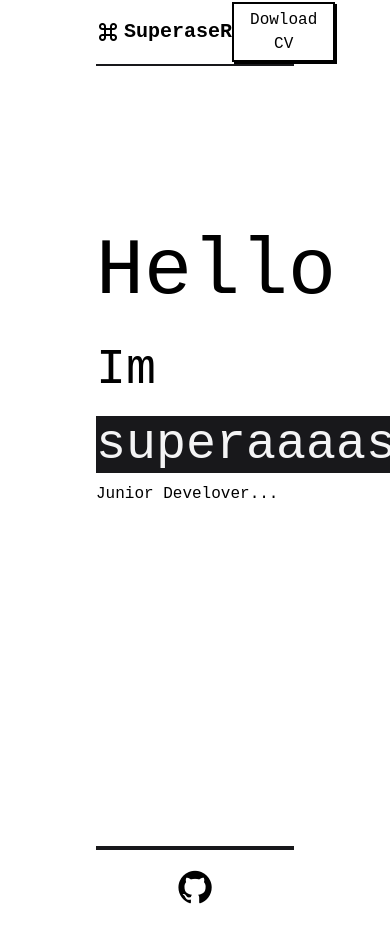
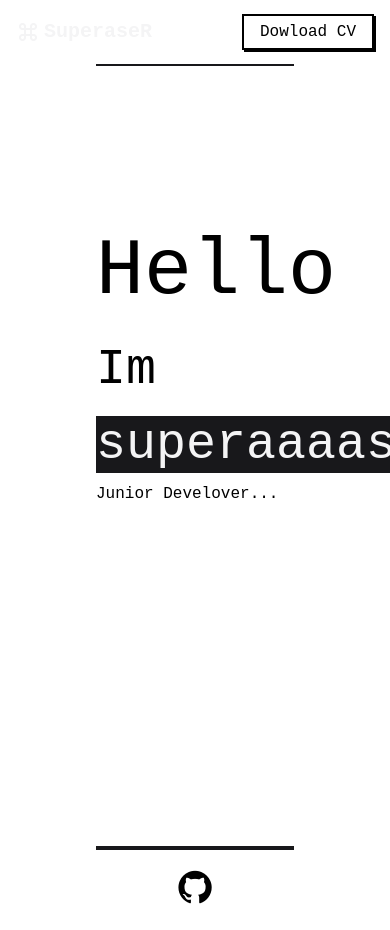
Before and after one commit to superaaaaser/superaaaaser, a Next.js app: page / in a window 390 px wide. Shown: the top 930 px of the page. Built offline with nearby package versions, Linux system fonts and the light colour scheme.

Commit message:
superaaaaser

```diff
--- a/src/components/Header/index.tsx
+++ b/src/components/Header/index.tsx
@@ -4,12 +4,12 @@ import Button from "../ui/Button";
 export default function Header() {
   return (
     <>
-      <div className="w-full lg:  px-24 flex justify-between h-16 items-center bg-white dark:bg-zinc-950">
+      <div className="w-full px-4 lg:px-24 flex justify-between h-16 items-center bg-white dark:bg-zinc-950">
         <div className="font-semibold text-xl flex items-center gap-1">
-          <span className="material-symbols-outlined">
+          <span className="material-symbols-outlined text-zinc-100 ">
             keyboard_command_key
           </span>
-          <span>SuperaseR</span>
+          <span className="text-zinc-100">SuperaseR</span>
         </div>
 
         <div>
```
